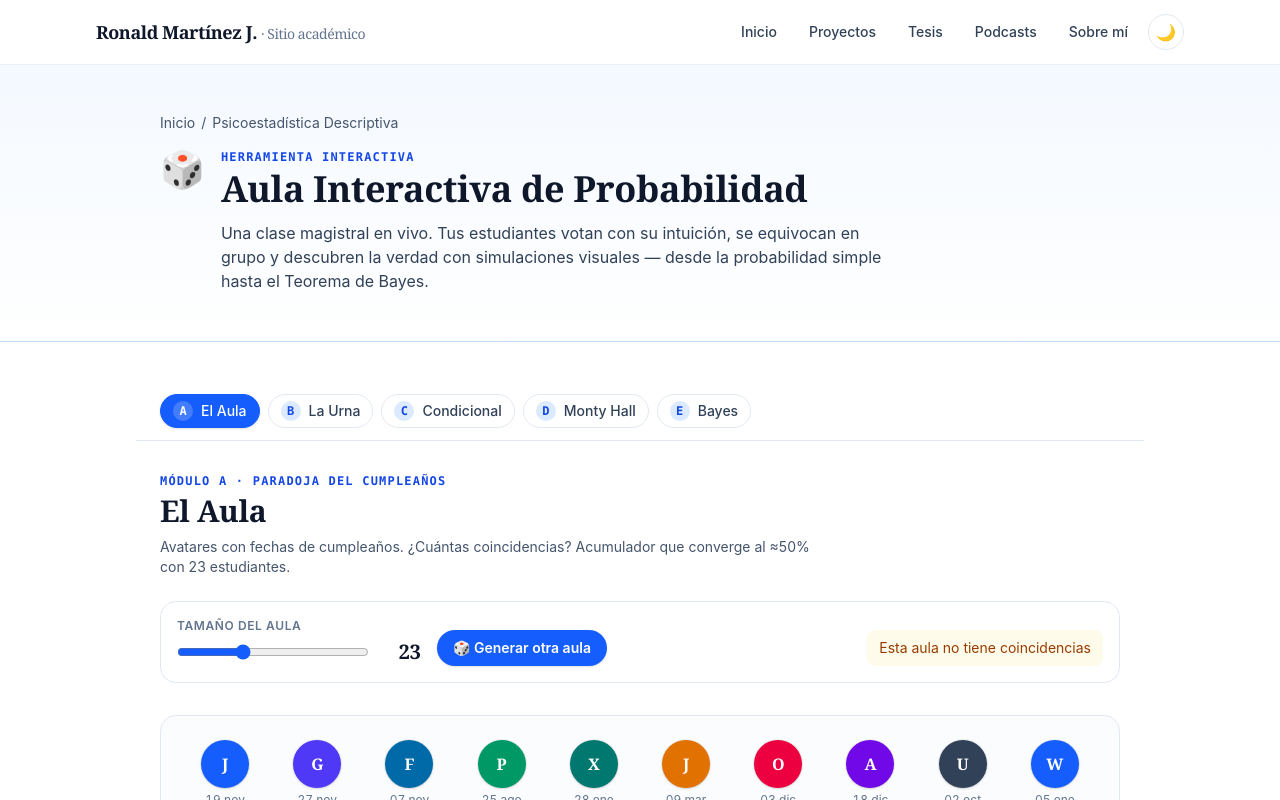
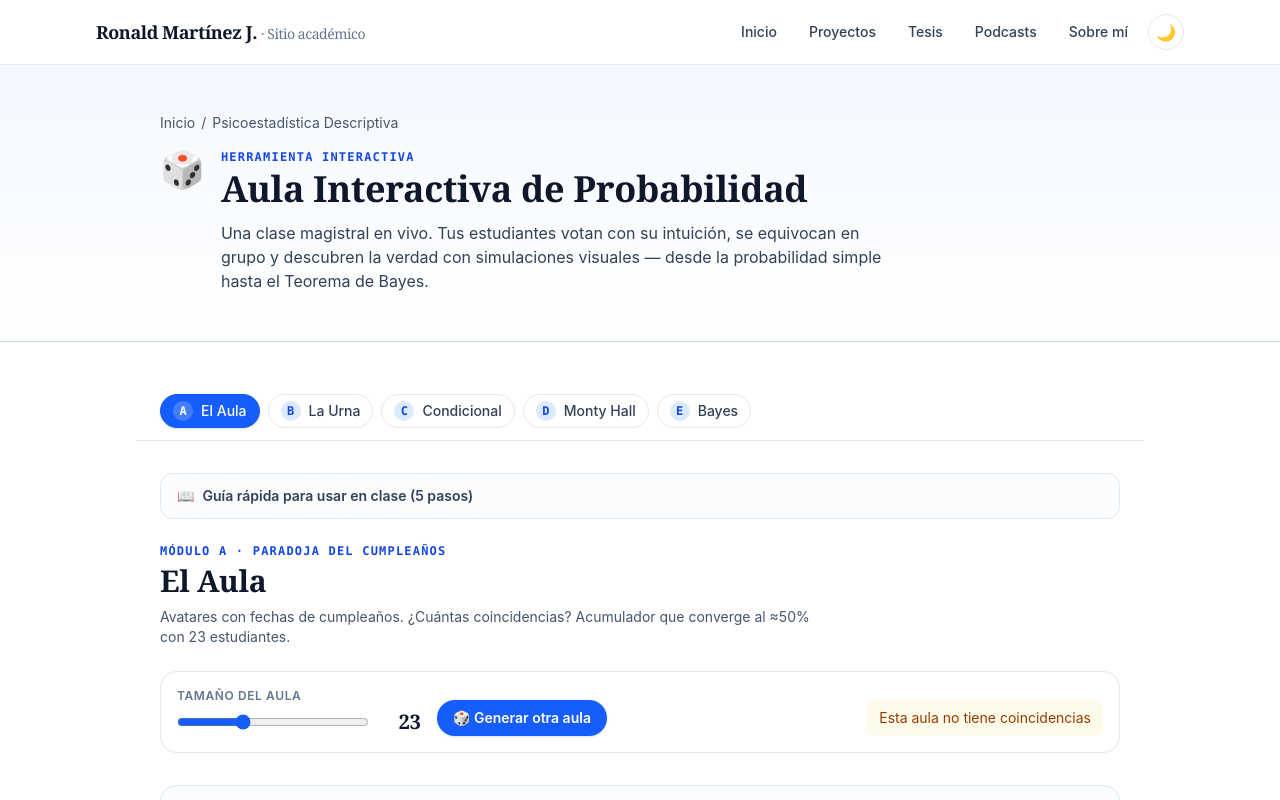
Before and after one commit to RonMarty2/RON_DOC, a Next.js app: page /aula-probabilidad in a window 1280 px wide. Shown: the top 800 px of the page. Built offline with nearby package versions, Linux system fonts and the light colour scheme.

Commit message:
Aula Probabilidad: guía rápida colapsable para usar en clase

```diff
--- a/src/components/aula-probabilidad/AulaProbabilidad.tsx
+++ b/src/components/aula-probabilidad/AulaProbabilidad.tsx
@@ -7,6 +7,7 @@ import { ModuloUrna } from "./ModuloUrna";
 import { ModuloCondicional } from "./ModuloCondicional";
 import { ModuloMonty } from "./ModuloMonty";
 import { ModuloBayes } from "./ModuloBayes";
+import { GuiaClase } from "./GuiaClase";
 
 /**
  * Contenedor principal de la herramienta "Aula Interactiva de Probabilidad".
@@ -60,6 +61,9 @@ export function AulaProbabilidad() {
         </ul>
       </nav>
 
+      {/* Guía rápida colapsable para usar en clase */}
+      <GuiaClase />
+
       {/* Encabezado del módulo activo */}
       <header className="mb-6">
         <p className="font-mono text-xs font-semibold uppercase tracking-widest text-blue-700 dark:text-blue-300">
--- /dev/null
+++ b/src/components/aula-probabilidad/GuiaClase.tsx
@@ -0,0 +1,63 @@
+"use client";
+
+import { useState } from "react";
+
+const PASOS = [
+  {
+    titulo: "1 · Abrí la herramienta en el proyector",
+    detalle:
+      "Conectá tu notebook al proyector. Pantalla completa del navegador (F11). Modo claro u oscuro según el aula.",
+  },
+  {
+    titulo: "2 · Empezá por el Módulo A (El Aula)",
+    detalle:
+      "Poné 23 estudiantes. Tocá «Lanzar pregunta». Mientras los votos virtuales caen, preguntá a tu clase lo mismo a mano alzada — vas a ver que coinciden con la intuición simulada. Después «Cerrar y revelar» y dispará la simulación de 5000 aulas.",
+  },
+  {
+    titulo: "3 · Encadená B → C",
+    detalle:
+      "Módulo B refuerza la ley de los grandes números (frecuencia → teórica). Módulo C muestra cómo cambia P al condicionar (filtro «duermen mal» vs depresión).",
+  },
+  {
+    titulo: "4 · Monty Hall (Módulo D)",
+    detalle:
+      "Pedí a un/a estudiante que juegue una partida en vivo en el proyector. Después lanzá la votación («cambio» o «me quedo»). Cerrá, revelá, y corré la simulación de 10 000 partidas. El choque entre intuición y verdad es lo más fuerte acá.",
+  },
+  {
+    titulo: "5 · Clímax: Bayes (Módulo E)",
+    detalle:
+      "Leé el caso de Daniela en voz alta. Lanzá la votación («¿qué probabilidad?»). La mayoría virtual elige 90% — pedí a la clase real su voto a mano alzada antes de revelar. Cerrá y mostrá que P(enfermo|positivo) ≈ 30%. Ese contraste es el momento estelar.",
+  },
+];
+
+/**
+ * Acordeón colapsable con una mini-guía para usar la herramienta en clase.
+ * Aparece arriba del primer módulo. Por defecto va cerrado para no ocupar
+ * espacio en el proyector durante el uso.
+ */
+export function GuiaClase() {
+  const [abierto, setAbierto] = useState(false);
+  return (
+    <details
+      className="mb-6 rounded-xl border border-slate-200 bg-slate-50/60 dark:border-slate-800 dark:bg-slate-900/50"
+      onToggle={(e) => setAbierto((e.target as HTMLDetailsElement).open)}
+    >
+      <summary className="flex cursor-pointer items-center gap-2 px-4 py-3 text-sm font-semibold text-slate-700 dark:text-slate-300">
+        <span aria-hidden>{abierto ? "📖" : "📖"}</span>
+        Guía rápida para usar en clase ({PASOS.length} pasos)
+      </summary>
+      <ol className="flex flex-col gap-3 border-t border-slate-200 px-4 py-4 dark:border-slate-800">
+        {PASOS.map((p) => (
+          <li key={p.titulo} className="text-sm">
+            <p className="font-semibold text-slate-900 dark:text-slate-100">
+              {p.titulo}
+            </p>
+            <p className="mt-1 text-slate-600 dark:text-slate-400">
+              {p.detalle}
+            </p>
+          </li>
+        ))}
+      </ol>
+    </details>
+  );
+}
```
